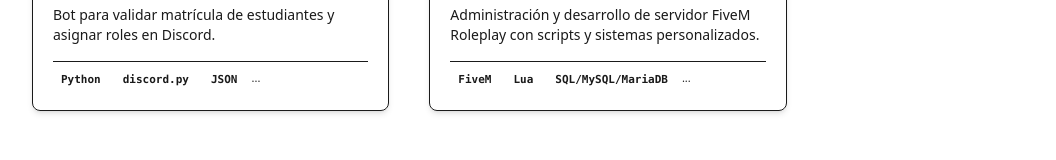
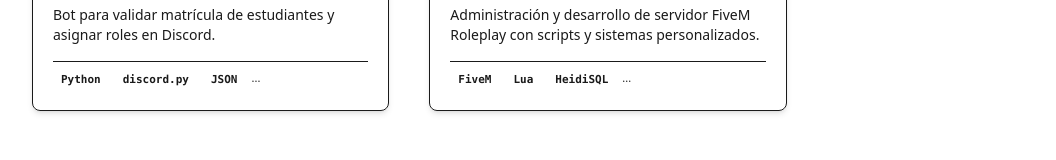
Before and after one commit to K4pocha/portafolio-k4pocha, a Next.js app: page / in a window 1280 px wide. Shown: the part 2256-2416 px from the top of the page, without its empty margins (32-1088 px from the left). Built offline with nearby package versions, Linux system fonts and the light colour scheme.

Commit message:
FIX PROJECTS: Minnor fix

```diff
--- a/src/app/components/sections/Projects.tsx
+++ b/src/app/components/sections/Projects.tsx
@@ -71,7 +71,7 @@ const Projects = () => {
       technologies: [
           "FiveM",
           "Lua",
-          "SQL/MySQL/MariaDB",
+          "HeidiSQL", // Base de datos
           "HTML/CSS/JS", // Modificaciones de UI scripts
           "API REST",
           "Windows Server", // (Windows)
```
